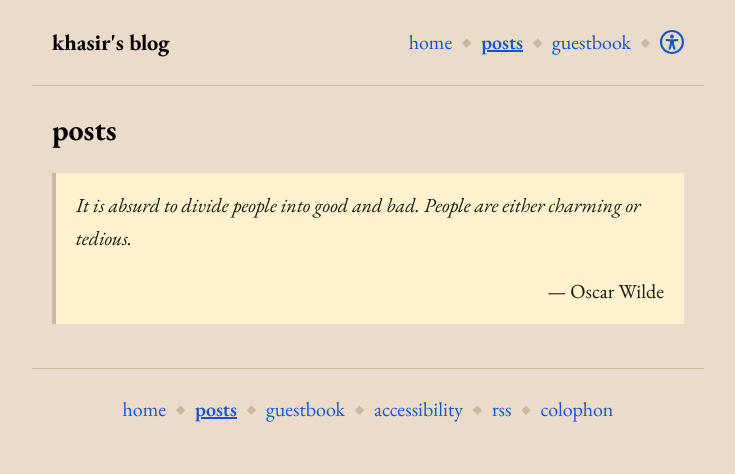
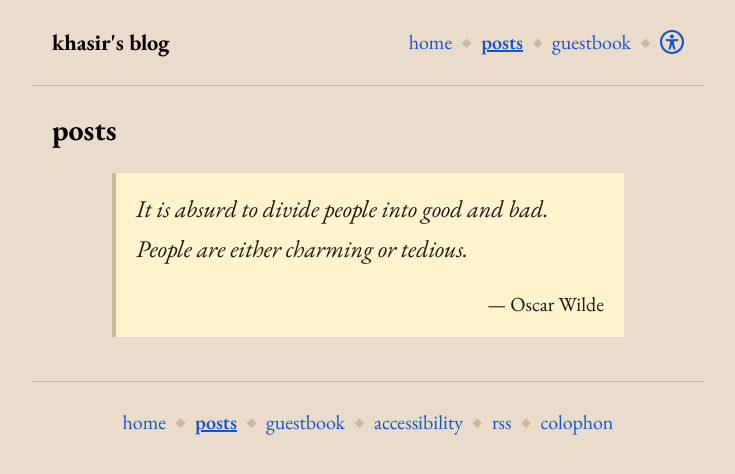
Before and after one commit to Khasir/personal-site, a Jekyll site: the page built from posts.md, in a window 1280 px wide. Shown: the top 474 px of the page, without its empty margins (272-1007 px from the left). Built offline with Jekyll 4.4.1, drawn with Linux system fonts in a browser that asks for light colours.

Commit message:
Increase size of Oscar Wilde quote

```diff
--- a/posts.md
+++ b/posts.md
@@ -5,7 +5,9 @@ permalink: /posts/
 comments: true
 ---
 
+{: style="max-width: 32rem"}
 > *It is absurd to divide people into good and bad. People are either charming or tedious.*
+> {: .large}
 >
 > — Oscar Wilde
 > {: .attribution}
```
